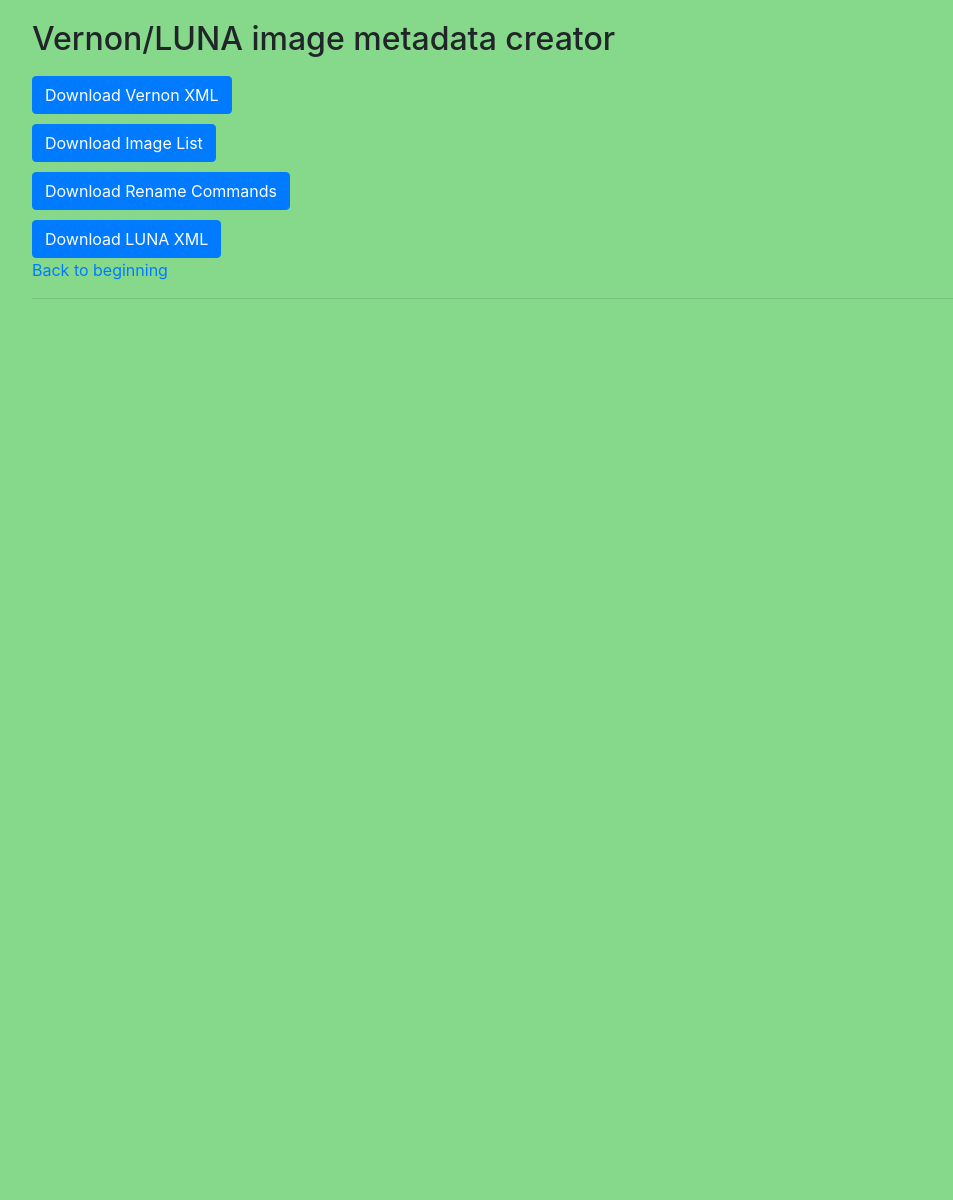
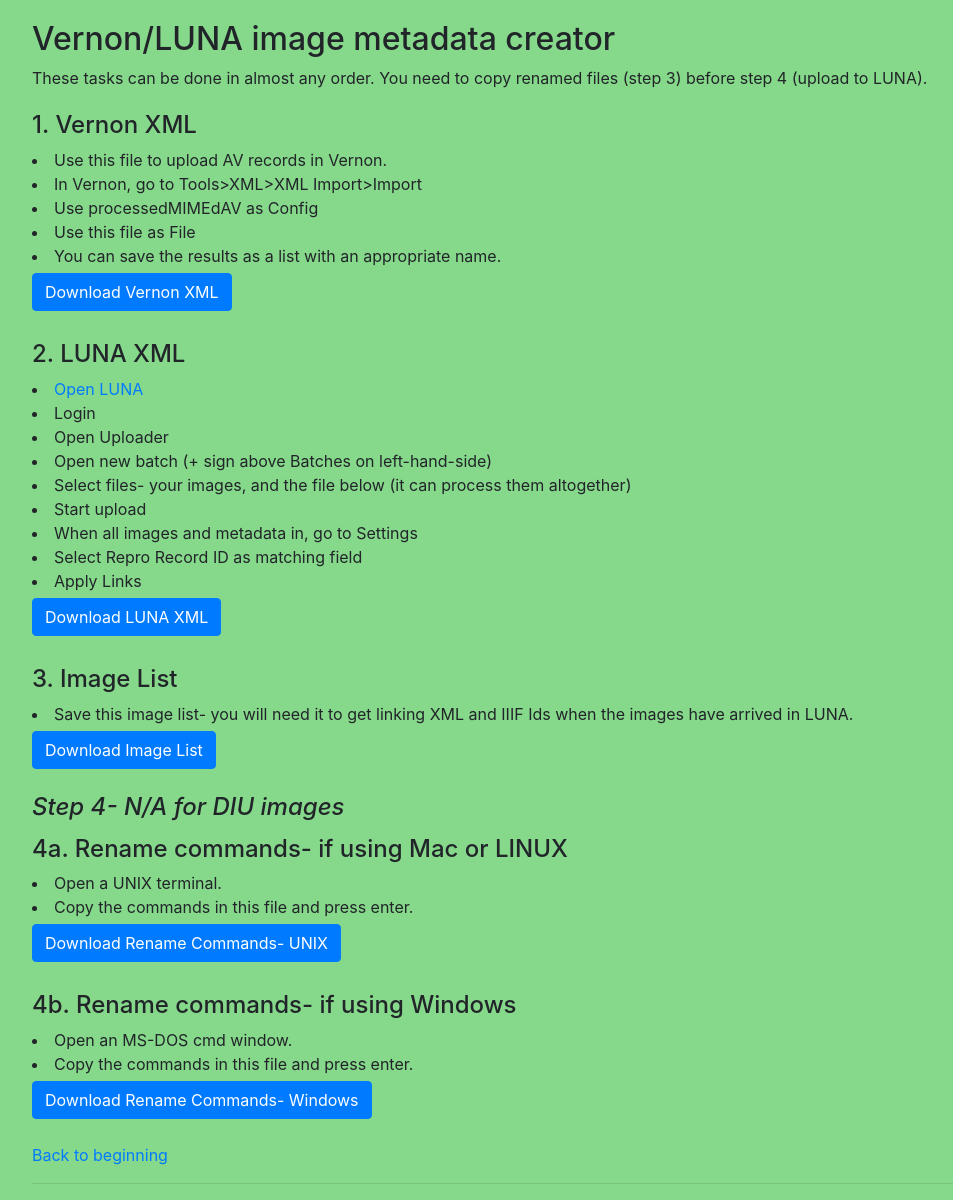
Before and after one commit to UoEMainLibrary/Vernon-image-maker, a Flask app: template templates/public/templates/download_vernon.html in a window 1280 px wide. Shown: the whole page, without its empty margins (53-1006 px from the left). Before the commit the page ends 299 px from the top, so only its background shows below. Run offline with Flask 2, Linux system fonts and the light colour scheme; the template is opened without the code that fills it, so the values that code supplies are empty; some libraries are stand-ins or nearby versions.

Commit message:
Modifications post UAT

```diff
--- a/app.py
+++ b/app.py
@@ -64,12 +64,20 @@
     path = "files/luna.xml"
     return send_file(path, as_attachment=True)
 
-@app.route('/downloadrenamecommands')
-def download_rename_commands():
+@app.route('/downloadrenamecommandsunix')
+def download_rename_commands_unix():
     '''
-    This function downloads the commands to create renamed files
+    This function downloads the commands to create renamed files (UNIX)
     '''
-    path = "files/rename_commands.txt"
+    path = "files/rename_commands_unix.txt"
+    return send_file(path, as_attachment=True)
+
+@app.route('/downloadrenamecommandswin')
+def download_rename_commands_win():
+    '''
+    This function downloads the commands to create renamed files (Windows)
+    '''
+    path = "files/rename_commands_win.txt"
     return send_file(path, as_attachment=True)
 
 @app.route('/downloadiiif')
@@ -107,6 +115,9 @@
         if imageType == 'diu':
             diu = True
 
+        #if imageType == 'other':
+        #    other = True
+
         # Establish XML Trees for Vernon and LUNA
         from xml.dom import minidom
         import xml.etree.cElementTree as ET
@@ -116,7 +127,8 @@
         luna_root = LUNA_ET.Element("recordList")
 
         # Initialise text files for output
-        rename_command_file = open("files/rename_commands.txt", "w")
+        rename_command_file_unix = open("files/rename_commands_unix.txt", "w")
+        rename_command_file_win = open("files/rename_commands_win.txt", "w")
         image_list_file = open("files/image_list.txt", "w")
 
         # Initialise image list for tail derivation
@@ -164,6 +176,10 @@
                 suffix = metadata.get_suffix(format)
                 # The imageRef in this case is the whole string
                 metadata.imageRef = imageNameStr
+                #imageRefs = imageNameStr.split(".")
+                #print(imageRefs[0])
+                #metadata.oldIdVernon = imageRefs[0]
+                metadata.oldId = imageNameStr
 
             if diu:
                 # For DIU images, we need to ask for accession no and view to be provided as well as image name
@@ -199,9 +215,9 @@
                 format = formats[1]
                 seven_digit_id = metadata.imageRef[0:7]
 
-
             # Call Vernon API to get JSON payload based on accessionNo
             vernon_items = metadata.get_items(metadata.accessionNo)
+            print(vernon_items)
             metadata.name = metadata.get_name(vernon_items)
             metadata.systemid = metadata.get_sysid(vernon_items)
             metadata.dateStr = metadata.get_date(vernon_items)
@@ -226,23 +242,30 @@
             metadata.imRefStr = seven_digit_id[0:4] + "000-" + seven_digit_id[0:4] + "999\\" + seven_digit_id + str(suffix) +  newtail + ".jpg"
             metadata.masterStr = "\\\sg.datastore.ed.ac.uk\sg\lib\groups\lac-store\mimed\\" + level + "\\" + seven_digit_id[0:4] + "000-" + seven_digit_id[0:4] + "999\\" + seven_digit_id + str(suffix) + newtail + "." + str(format)
             metadata.caption = seven_digit_id + str(suffix) + newtail + ".jpg" + " (" + metadata.imageRef + ")"
-            metadata.briefDesc = metadata.name + " (" + metadata.makerStr + ") : " + metadata.viewStr
+            metadata.briefDesc = metadata.name + " (" + metadata.makerStr + ") : " + metadata.viewStr + " view"
             metadata.fileName = seven_digit_id + str(suffix) + newtail + "." + str(format)
 
             # Build Vernon XML
-            ET.SubElement(doc, "im_ref").text = "Image(Electronic)"
-            ET.SubElement(doc, "im_format").text = metadata.imRefStr
+            ET.SubElement(doc, "im_format").text = "Image(Electronic)"
+            ET.SubElement(doc, "im_ref").text = metadata.imRefStr
             ET.SubElement(doc, "master").text = metadata.masterStr
-            ET.SubElement(doc, "user_text_2").text = metadata.imageRef
+            ET.SubElement(doc, "user_text_2").text = metadata.oldId
             ET.SubElement(doc, "photographer").text = metadata.creatorNameStr
             ET.SubElement(doc, "notes").text = metadata.creatorNotes
-            ET.SubElement(doc, "credit_line").text = metadata.creditLine
+            print(metadata.creditLine)
+            creditParse = metadata.creditLine.encode("ascii", "xmlcharrefreplace")
+            print(creditParse)
+            ET.SubElement(doc, "credit_line").text = creditParse.decode("ascii")
             ET.SubElement(doc, "ref").text = str(metadata.accessionNo).zfill(4)
             ET.SubElement(doc, "publication_status").text = metadata.publicationStatus
             ET.SubElement(doc, "collection").text = metadata.collection
-            ET.SubElement(doc, "briefDesc").text = metadata.briefDesc
+            #ET.SubElement(doc, "brief_desc").text = metadata.briefDesc.encode("ascii", "xmlcharrefreplace")
+            #We are not going to get special characters in most of the metadata, but it's likely here, especially with sharps and flats,
+            #which Vernon expects decoded to their html codes before importing. We need to get the character and then turn it into a string from a binary.
+            briefParse = metadata.briefDesc.encode("ascii", "xmlcharrefreplace")
+            ET.SubElement(doc, "brief_desc").text = briefParse.decode("ascii")
             ET.SubElement(doc, "caption").text = metadata.caption
-            ET.SubElement(doc, "thumbRef").text = metadata.imRefStr
+            ET.SubElement(doc, "thumbref").text = metadata.imRefStr
 
             # Build LUNA XML (very complicated set-up)
             field = LUNA_ET.SubElement(luna_doc, "field")
@@ -253,7 +276,7 @@
             entity = LUNA_ET.SubElement(luna_doc, "entity")
             entity.set("name", "id_number")
             field = LUNA_ET.SubElement(entity, "field")
-            field.set("name", "catalogue_number")
+            field.set("name", "work_catalogue_number")
             value = LUNA_ET.SubElement(field, "value")
             value.text = str(metadata.accessionNo).zfill(4)
 
@@ -265,18 +288,22 @@
             value.text = metadata.name
 
             entity = LUNA_ET.SubElement(luna_doc, "entity")
-            entity.set("name", "date")
-            field = LUNA_ET.SubElement(entity, "field")
-            field.set("name", "work_date")
-            value = LUNA_ET.SubElement(field, "value")
-            value.text = metadata.dateStr
-
-            entity = LUNA_ET.SubElement(luna_doc, "entity")
             entity.set("name", "creator")
             field = LUNA_ET.SubElement(entity, "field")
             field.set("name", "work_creator_details")
             value = LUNA_ET.SubElement(field, "value")
             value.text = metadata.makerStr
+            field = LUNA_ET.SubElement(entity, "field")
+            field.set("name", "work_creator_name")
+            value = LUNA_ET.SubElement(field, "value")
+            value.text = metadata.makerStr
+
+            entity = LUNA_ET.SubElement(luna_doc, "entity")
+            entity.set("name", "dates")
+            field = LUNA_ET.SubElement(entity, "field")
+            field.set("name", "work_display_date")
+            value = LUNA_ET.SubElement(field, "value")
+            value.text = metadata.dateStr
 
             entity = LUNA_ET.SubElement(luna_doc, "entity")
             entity.set("name", "rights")
@@ -295,19 +322,11 @@
             '''
 
             entity = LUNA_ET.SubElement(luna_doc, "entity")
-            entity.set("name", "repro_id_number")
+            entity.set("name", "repro_record")
             field = LUNA_ET.SubElement(entity, "field")
             field.set("name", "repro_record_id")
             value = LUNA_ET.SubElement(field, "value")
             value.text = metadata.fileName
-            field = LUNA_ET.SubElement(entity, "field")
-            field.set("name", "repro_id_number")
-            value = LUNA_ET.SubElement(field, "value")
-            value.text = metadata.imRefStr
-            field = LUNA_ET.SubElement(entity, "field")
-            field.set("name", "repro_old_id_number")
-            value = LUNA_ET.SubElement(field, "value")
-            value.text = metadata.imageNameStr
 
             entity = LUNA_ET.SubElement(luna_doc, "entity")
             entity.set("name", "repro_title")
@@ -317,19 +336,52 @@
             value.text = metadata.briefDesc
 
             entity = LUNA_ET.SubElement(luna_doc, "entity")
+            entity.set("name", "repro_id_number")
+            field = LUNA_ET.SubElement(entity, "field")
+            field.set("name", "repro_id_number")
+            value = LUNA_ET.SubElement(field, "value")
+            value.text = metadata.imRefStr
+            field = LUNA_ET.SubElement(entity, "field")
+            field.set("name", "repro_old_id_number")
+            value = LUNA_ET.SubElement(field, "value")
+            value.text = metadata.oldId
+
+            entity = LUNA_ET.SubElement(luna_doc, "entity")
+            entity.set("name", "repro_creator")
+            field = LUNA_ET.SubElement(entity, "field")
+            field.set("name", "repro_creator_name")
+            value = LUNA_ET.SubElement(field, "value")
+            value.text = metadata.creatorNameStr
+            field = LUNA_ET.SubElement(entity, "field")
+            field.set("name", "repro_creator_role_description")
+            value = LUNA_ET.SubElement(field, "value")
+            value.text = "Creator"
+
+            entity = LUNA_ET.SubElement(luna_doc, "entity")
             entity.set("name", "repro_rights")
             field = LUNA_ET.SubElement(entity, "field")
             field.set("name", "repro_rights_statement")
             value = LUNA_ET.SubElement(field, "value")
             value.text = metadata.reproRights
 
+            entity = LUNA_ET.SubElement(luna_doc, "entity")
+            entity.set("name", "repro_publication_status")
+            field = LUNA_ET.SubElement(entity, "field")
+            field.set("name", "repro_publication_status")
+            value = LUNA_ET.SubElement(field, "value")
+            value.text = "Full public access"
+
             image_list_file.write(metadata.fileName + ",")
 
             image_list.append({"accession": metadata.accessionNo,
                             "tail": newtail.replace("-","")})
 
-            renameStr = "cp " + metadata.imageRef + " " + metadata.fileName
-            rename_command_file.write(renameStr + "\n")
+            renameStrUNIX = "cp " + metadata.imageRef + " " + metadata.fileName
+            rename_command_file_unix.write(renameStrUNIX + "\n")
+
+            renameStrUNIX = "copy " + metadata.imageRef + " " + metadata.fileName
+            rename_command_file_win.write(renameStrUNIX + "\n")
+
 
         rough_string = ET.tostring(root, 'utf-8')
         reparsed = minidom.parseString(rough_string)
@@ -357,38 +409,51 @@
         return render_template("public/templates/input_vernon_link.html")
 
     try:
-        imageBlock = request.form["image_names"].split(",")
-        imageType = request.form["image_types"]
+        images = request.form["image_names"]
+        last_char = images[len(images) - 1]
+        if last_char == ",":
+            images = images[:-1]
+        imageBlock = images.split(",")
+
+        #imageType = request.form["image_types"]
 
         # Derive image types variables
-        arnold = False
-        diu = False
+        #arnold = False
+        #diu = False
 
-        if imageType == 'arnold':
-            arnold = True
+        #if imageType == 'arnold':
+        #    arnold = True
 
-        if imageType == 'diu':
-            diu = True
+        #if imageType == 'diu':
+        #    diu = True
 
         from xml.dom import minidom
         import xml.etree.cElementTree as ET
         root = ET.Element("recordSet")
 
-        for imageNameStr in imageBlock :
+        for imageNameStr in imageBlock:
             doc = ET.SubElement(root, "record")
             metadata = Metadata()
-            if arnold:
-                metadata.avNumber = imageNameStr[1:7]
-                vernon_items = metadata.get_items_for_link(metadata.avNumber)
 
-            if diu:
+            #if arnold:
+            #    metadata.avNumber = imageNameStr
+            #    print(metadata.avNumber)
+            #    vernon_items = metadata.get_items_for_link(metadata.avNumber)
+
+            #if diu:
                 # For DIU images, we need to ask for accession no and view to be provided as well as image name
                 # Split these out
-                image_bits = imageNameStr.split(":")
-                metadata.accessionNo = image_bits[1].lstrip("0")
-                vernon_items = metadata.get_items(metadata.accessionNo)
+            #vernon_items = metadata.get_items_for_link(imageNameStr[0:7])
 
-            metadata.systemid = metadata.get_sysid(vernon_items)
+            vernon_items = metadata.get_link_info(imageNameStr)
+            print(vernon_items)
+            metadata.accessionNo = metadata.get_av_ref(vernon_items)
+            print(metadata.accessionNo)
+            object_items = metadata.get_items(metadata.accessionNo)
+            print(object_items)
+            metadata.systemid = metadata.get_sysid(object_items)
+            print(metadata.systemid)
+
             searchAVBits = imageNameStr.split(".")
             metadata.searchAV = searchAVBits[0]
             vernon_av_items = metadata.get_av_items(metadata.searchAV)
@@ -402,6 +467,36 @@
         pretty_string = reparsed.toprettyxml(indent="\t")
         metadata_file = open("files/vernonlink.xml", "w")
         metadata_file.write(pretty_string)
+        metadata_file.close()
+
+        from xml.dom import minidom
+        import xml.etree.cElementTree as ET
+        root = ET.Element("recordSet")
+
+        for imageNameStr in imageBlock:
+            doc = ET.SubElement(root, "record")
+            metadata = Metadata()
+            print(imageNameStr)
+            metadata.searchAV = imageNameStr.replace(".jpg","")
+            metadata.searchAV = imageNameStr.replace(".tif","")
+            print(metadata.searchAV)
+            vernon_av_items = metadata.get_av_items(metadata.searchAV)
+            metadata.av_systemid = metadata.get_av_sysid(vernon_av_items)
+            print(metadata.av_systemid)
+            luna_items = metadata.get_luna_items(imageNameStr)
+            metadata.lunaURL = "https://images.is.ed.ac.uk/luna/servlet/detail/" + metadata.get_luna_url(luna_items)
+            metadata.imRefIIIF = metadata.lunaURL.replace('detail', 'iiif') + "/full/full/0/default.jpg"
+            metadata.imRefIIIF = metadata.imRefIIIF.replace('https:', 'http:')
+
+            ET.SubElement(doc, "id").text = metadata.av_systemid
+            ET.SubElement(doc, "im_ref").text = metadata.imRefIIIF
+            ET.SubElement(doc, "luna_url").text = metadata.lunaURL
+
+        iiif_string = ET.tostring(root, 'utf-8')
+        reparsed_iiif = minidom.parseString(iiif_string)
+        pretty_iiif_string = reparsed_iiif.toprettyxml(indent="\t")
+        metadata_file = open("files/iiif.xml", "w")
+        metadata_file.write(pretty_iiif_string)
         metadata_file.close()
 
     except:
--- a/templates/public/templates/choice.html
+++ b/templates/public/templates/choice.html
@@ -11,9 +11,8 @@
       <hr>
       <form action="/choice" method="POST">
           <h2>Choose an action</h2>
-          <a href="{{ url_for('input_vernon') }}"><p>Get Vernon and LUNA XMLs for import</p></a>
-          <a href="{{ url_for('input_vernon_link') }}"><p>Get Vernon linking XML for update</p></a>
-          <a href="{{ url_for('input_iiif') }}"><p>Get IIIF Vernon XML for update</p></a>
+          <a href="{{ url_for('input_vernon') }}"><p>1. Get Vernon and LUNA XMLs for import</p></a>
+          <a href="{{ url_for('input_vernon_link') }}"><p>2. Get Vernon and IIIF linking XML for update</p></a>
       </form>
     </div>
   </div>
--- a/templates/public/templates/download_vernon.html
+++ b/templates/public/templates/download_vernon.html
@@ -7,7 +7,14 @@
   <div class="row">
     <div class="col">
       <h2>Vernon/LUNA image metadata creator</h2>
+      <p>These tasks can be done in almost any order. You need to copy renamed files (step 3) before step 4 (upload to LUNA).</p>
         <div class="button">
+          <h4>1. Vernon XML</h4>
+          <li>Use this file to upload AV records in Vernon.</li>
+          <li>In Vernon, go to Tools>XML>XML Import>Import</li>
+          <li>Use processedMIMEdAV as Config</li>
+          <li>Use this file as File</li>
+          <li>You can save the results as a list with an appropriate name.</li>
           <form class="button" action="/downloadvernon" method="GET">
             <button type="submit" class="btn btn-primary">Download Vernon XML</button>
             {% if feedback %}
@@ -15,7 +22,29 @@
             {% endif %}
           </form>
         </div>
+        <br>
         <div class="button">
+          <h4>2. LUNA XML</h4>
+          <li><a href="https://images.is.ed.ac.uk/luna/servlet">Open LUNA</a></li>
+          <li>Login</li>
+          <li>Open Uploader</li>
+          <li>Open new batch (+ sign above Batches on left-hand-side)</li>
+          <li>Select files- your images, and the file below (it can process them altogether)</li>
+          <li>Start upload</li>
+          <li>When all images and metadata in, go to Settings</li>
+          <li>Select Repro Record ID as matching field</li>
+          <li>Apply Links</li>
+          <form class="button" action="/downloadluna" method="GET">
+            <button type="submit" class="btn btn-primary">Download LUNA XML</button>
+            {% if feedback %}
+            <p class="text-danger float-right">{{ feedback }}</p>
+            {% endif %}
+          </form>
+        </div>
+        <br>
+        <div class="button">
+          <h4>3. Image List</h4>
+          <li>Save this image list- you will need it to get linking XML and IIIF Ids when the images have arrived in LUNA.</li>
           <form class="button" action="/downloadimagelist" method="GET">
             <button type="submit" class="btn btn-primary">Download Image List</button>
             {% if feedback %}
@@ -23,22 +52,33 @@
             {% endif %}
           </form>
         </div>
+        <br>
+      <h4><i>Step 4- N/A for DIU images</i></h4>
         <div class="button">
-          <form class="button" action="/downloadrenamecommands" method="GET">
-            <button type="submit" class="btn btn-primary">Download Rename Commands</button>
+          <h4>4a. Rename commands- if using Mac or LINUX</h4>
+          <li>Open a UNIX terminal.</li>
+          <li>Copy the commands in this file and press enter.</li>
+          <form class="button" action="/downloadrenamecommandsunix" method="GET">
+            <button type="submit" class="btn btn-primary">Download Rename Commands- UNIX</button>
             {% if feedback %}
             <p class="text-danger float-right">{{ feedback }}</p>
             {% endif %}
           </form>
         </div>
+        <br>
         <div class="button">
-          <form class="button" action="/downloadluna" method="GET">
-            <button type="submit" class="btn btn-primary">Download LUNA XML</button>
+          <h4>4b. Rename commands- if using Windows</h4>
+          <li>Open an MS-DOS cmd window.</li>
+          <li>Copy the commands in this file and press enter.</li>
+          <form class="button" action="/downloadrenamecommandswin" method="GET">
+            <button type="submit" class="btn btn-primary">Download Rename Commands- Windows</button>
             {% if feedback %}
             <p class="text-danger float-right">{{ feedback }}</p>
             {% endif %}
           </form>
         </div>
+
+        <br>
         <a href="{{ url_for('choice') }}"><p>Back to beginning</p></a>
       <hr>
     </div>
--- a/templates/public/templates/input_vernon.html
+++ b/templates/public/templates/input_vernon.html
@@ -32,11 +32,12 @@
               <optgroup label="Image Types">
                 <option value="arnold">Arnold</option>
                 <option value="diu">DIU</option>
+                <option value="other">Other</option>
               </optgroup>
             </select>
         </div>
 
-        <button type="submit" class="btn btn-primary">Get Vernon XML</button>
+        <button type="submit" class="btn btn-primary">Get Files</button>
         {% if feedback %}
         <p class="text-danger float-right">{{ feedback }}</p>
         {% endif %}
```
Also changed, not shown: metadata.py (+135 -67 lines), templates/public/templates/download_vernon_link.html (+21 -1 lines), templates/public/templates/input_vernon_link.html (+5 -18 lines).
